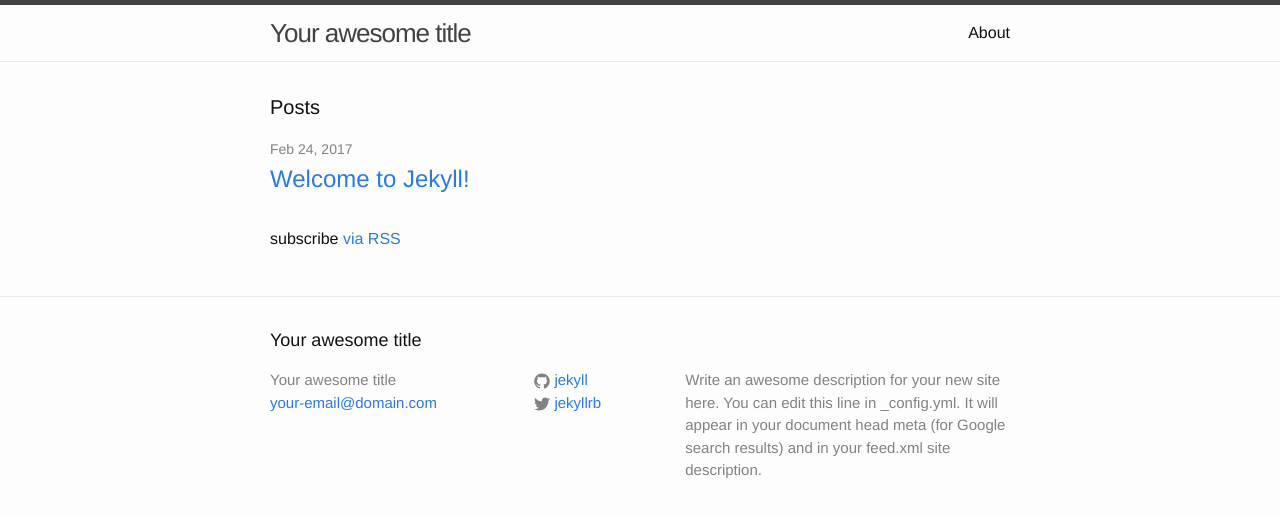
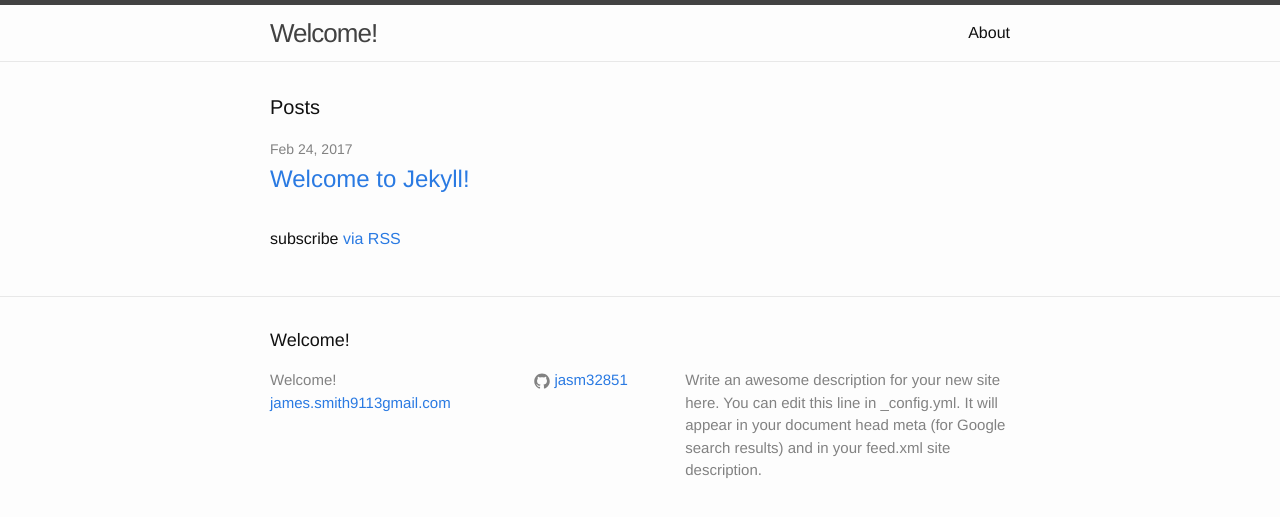
Before and after one commit to jasm32851/jasm32851.github.io, a Jekyll site: the page built from index.html, in a window 1280 px wide. Shown: the top 517 px of the page. Built offline with Jekyll 4.4.1, drawn with Linux system fonts in a browser that asks for light colours.

Commit message:
Update _config.yml

```diff
--- a/_config.yml
+++ b/_config.yml
@@ -1,21 +1,14 @@
-# Welcome to Jekyll!
-#
-# This config file is meant for settings that affect your whole blog, values
-# which you are expected to set up once and rarely need to edit after that.
-# For technical reasons, this file is *NOT* reloaded automatically when you use
-# 'jekyll serve'. If you change this file, please restart the server process.
-
 # Site settings
-title: Your awesome title
-email: your-email@domain.com
+title: Welcome!
+email: james.smith9113<at>gmail.com
 description: > # this means to ignore newlines until "baseurl:"
   Write an awesome description for your new site here. You can edit this
   line in _config.yml. It will appear in your document head meta (for
   Google search results) and in your feed.xml site description.
 baseurl: "" # the subpath of your site, e.g. /blog
-url: "http://yourdomain.com" # the base hostname & protocol for your site
-twitter_username: jekyllrb
-github_username:  jekyll
+url: "http://jasm32851.github.io" # the base hostname & protocol for your site
+github_username:  jasm32851
+bitbucket_username: James_E_T_Smith
 
 # Build settings
 markdown: kramdown
```
